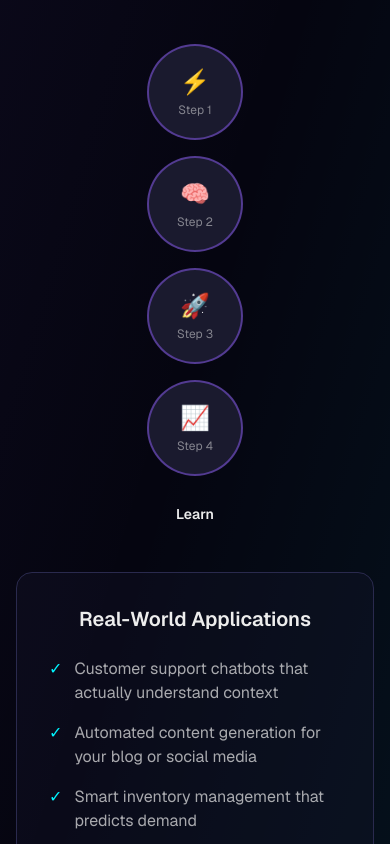
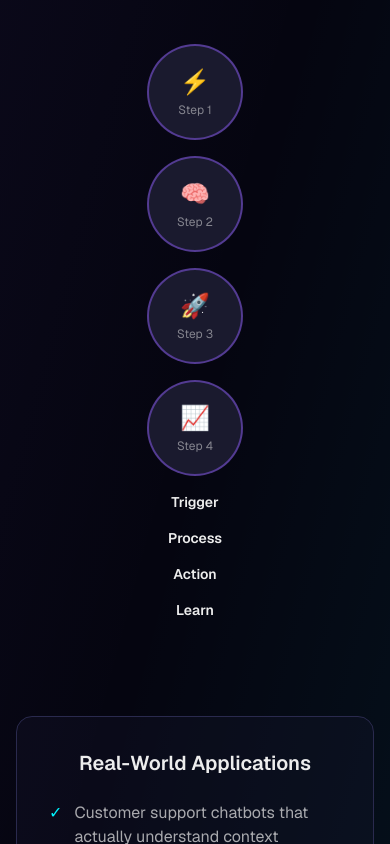
Before and after one commit to devfromnyc/james-freelance, a Next.js app: page / in a window 390 px wide. Shown: the part 4570-5414 px from the top of the page. Built offline with nearby package versions, Linux system fonts and the light colour scheme.

Commit message:
Fix AI workflow timeline alignment

```diff
--- a/src/components/home/AISpotlight.tsx
+++ b/src/components/home/AISpotlight.tsx
@@ -70,7 +70,8 @@ export function AISpotlight() {
           transition={{ duration: 0.6, delay: 0.2 }}
           className="mb-16"
         >
-          <div className="flex flex-col md:flex-row items-center justify-between gap-4 md:gap-0">
+          {/* Circles and connecting lines row */}
+          <div className="flex flex-col md:flex-row items-center justify-center gap-4 md:gap-0">
             {workflowSteps.map((step, index) => (
               <div key={step.step} className="flex items-center">
                 <motion.div
@@ -78,33 +79,44 @@ export function AISpotlight() {
                   whileInView={{ scale: 1 }}
                   viewport={{ once: true }}
                   transition={{ delay: 0.3 + index * 0.1, type: "spring" }}
-                  className="relative"
+                  className="w-24 h-24 rounded-full bg-cyber-gray border-2 border-neon-purple/50 flex flex-col items-center justify-center"
                 >
-                  <div className="w-24 h-24 rounded-full bg-cyber-gray border-2 border-neon-purple/50 flex flex-col items-center justify-center">
-                    <span className="text-2xl">{step.icon}</span>
-                    <span className="text-xs text-foreground/50 mt-1">
-                      Step {step.step}
-                    </span>
-                  </div>
-                  <div className="absolute -bottom-12 left-1/2 -translate-x-1/2 text-center w-32">
-                    <div className="text-sm font-semibold text-foreground">
-                      {step.title}
-                    </div>
-                    <div className="text-xs text-foreground/50 hidden md:block">
-                      {step.description}
-                    </div>
-                  </div>
+                  <span className="text-2xl">{step.icon}</span>
+                  <span className="text-xs text-foreground/50 mt-1">
+                    Step {step.step}
+                  </span>
                 </motion.div>
 
-                {/* Arrow */}
+                {/* Connecting line */}
                 {index < workflowSteps.length - 1 && (
                   <motion.div
                     initial={{ scaleX: 0 }}
                     whileInView={{ scaleX: 1 }}
                     viewport={{ once: true }}
                     transition={{ delay: 0.4 + index * 0.1 }}
-                    className="hidden md:block w-16 h-0.5 bg-gradient-to-r from-neon-purple/50 to-neon-cyan/50 mx-2"
+                    className="hidden md:block w-12 lg:w-20 h-0.5 bg-gradient-to-r from-neon-purple/50 to-neon-cyan/50 mx-1"
                   />
+                )}
+              </div>
+            ))}
+          </div>
+
+          {/* Labels row */}
+          <div className="flex flex-col md:flex-row items-center justify-center gap-4 md:gap-0 mt-4">
+            {workflowSteps.map((step, index) => (
+              <div key={step.step} className="flex items-center">
+                <div className="w-24 text-center">
+                  <div className="text-sm font-semibold text-foreground">
+                    {step.title}
+                  </div>
+                  <div className="text-xs text-foreground/50 hidden md:block mt-1">
+                    {step.description}
+                  </div>
+                </div>
+
+                {/* Spacer to match line width */}
+                {index < workflowSteps.length - 1 && (
+                  <div className="hidden md:block w-12 lg:w-20 mx-1" />
                 )}
               </div>
             ))}
```
